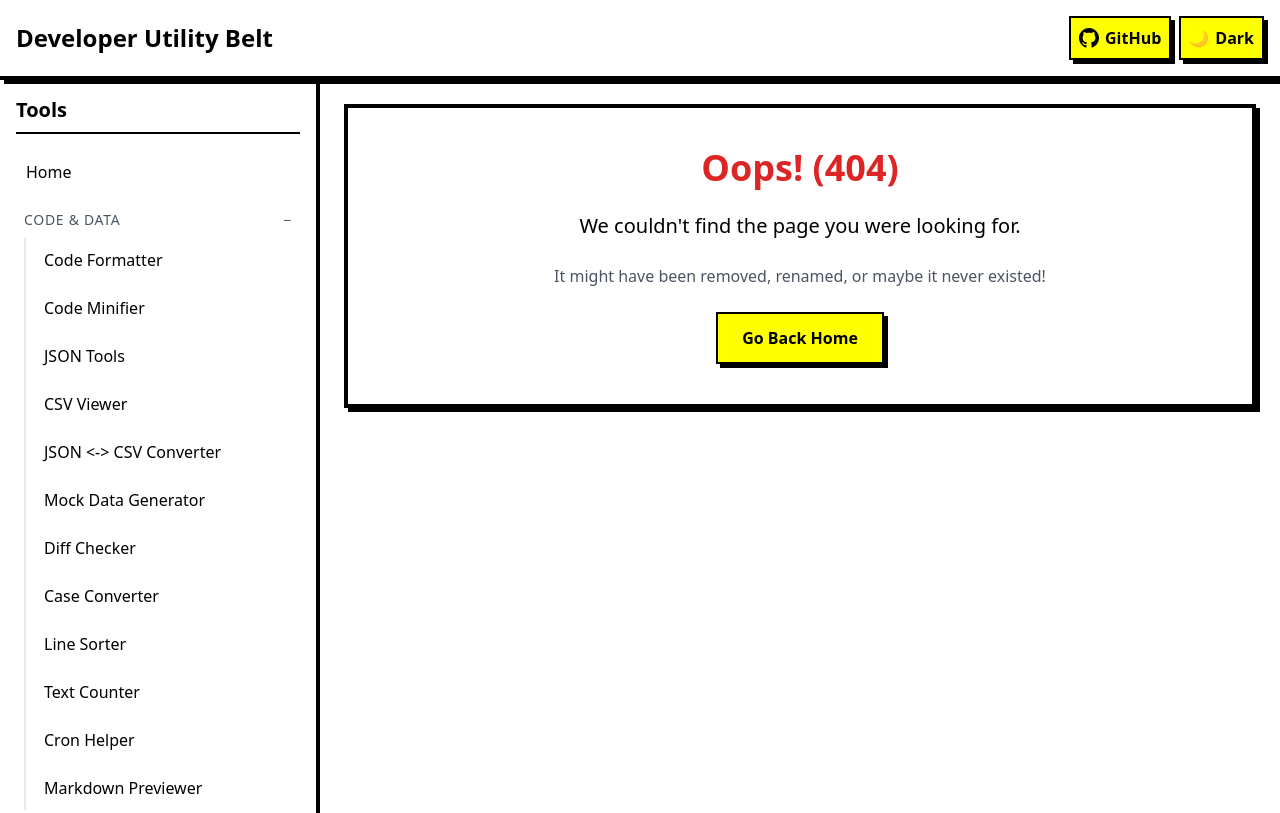
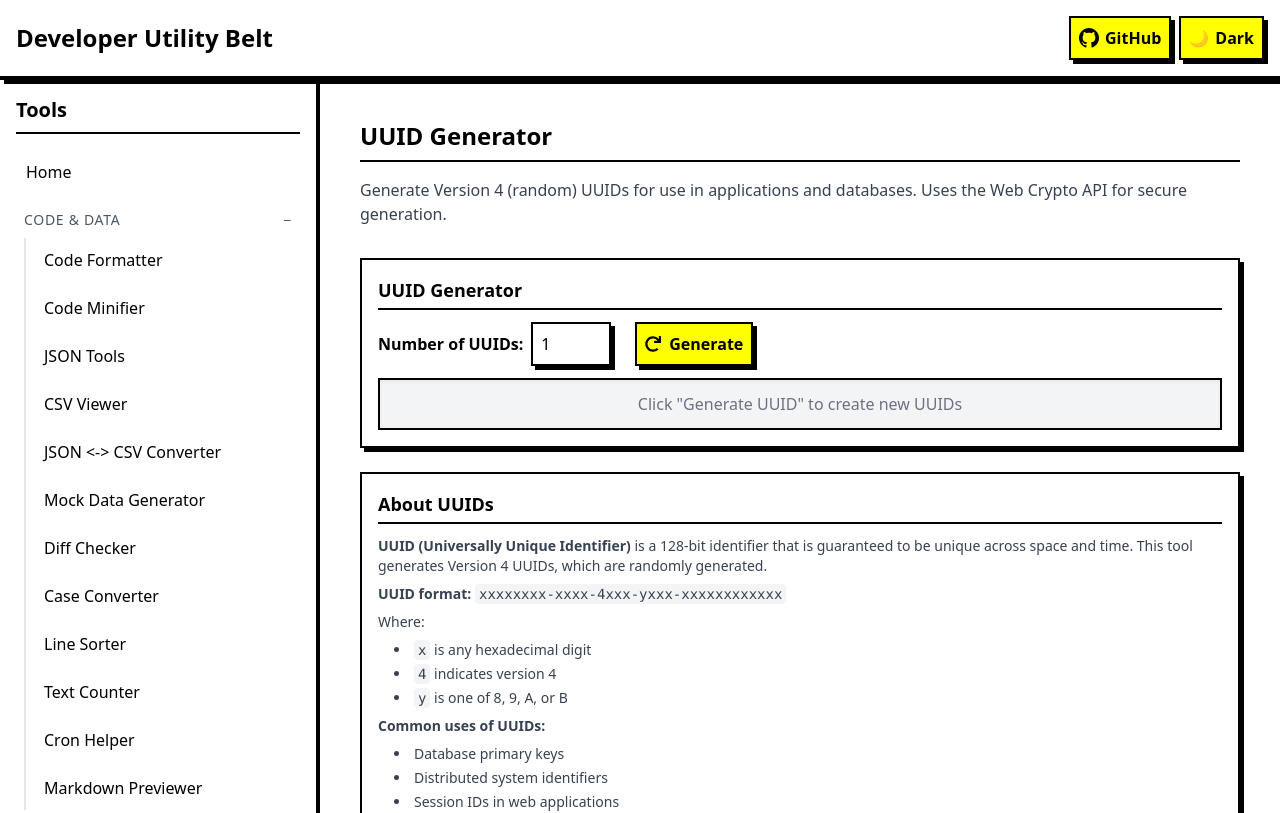
Before and after one commit to iseif/developer-utility-belt, a React (Vite) app: page /uuid-generator in a window 1280 px wide. Shown: the top 813 px of the page. Built offline with nearby package versions, Linux system fonts and the light colour scheme.

Commit message:
added UUID Generator utility

```diff
--- a/src/Router.tsx
+++ b/src/Router.tsx
@@ -29,6 +29,7 @@ import HashGeneratorPage from './pages/HashGeneratorPage';
 import PasswordGeneratorPage from './pages/PasswordGeneratorPage';
 import CronHelperPage from './pages/CronHelperPage';
 import MarkdownPreviewerPage from './pages/MarkdownPreviewerPage';
+import UuidGeneratorPage from './pages/UuidGeneratorPage';
 
 const AppRouter: React.FC = () => {
   return (
@@ -66,6 +67,7 @@ const AppRouter: React.FC = () => {
       <Route path="/password-generator" element={<PasswordGeneratorPage />} />
       <Route path="/cron-helper" element={<CronHelperPage />} />
       <Route path="/markdown-previewer" element={<MarkdownPreviewerPage />} />
+      <Route path="/uuid-generator" element={<UuidGeneratorPage />} />
 
       {/* Add routes for other pages here */}
       <Route path="*" element={<NotFoundPage />} />
--- a/src/data/toolsData.tsx
+++ b/src/data/toolsData.tsx
@@ -9,6 +9,7 @@ import {
   FaDatabase,
   FaEdit,
   FaExchangeAlt,
+  FaFingerprint,
   FaFont,
   FaGlobe,
   FaHashtag,
@@ -172,6 +173,13 @@ export const toolsByCategory: Record<string, Tool[]> = {
         'Generate strong, random passwords based on configurable criteria.',
       icon: <FaLock className="align-middle" />,
     },
+    {
+      name: 'UUID Generator',
+      path: '/uuid-generator',
+      description:
+        'Generate Version 4 (random) UUIDs for use in applications and databases.',
+      icon: <FaFingerprint className="align-middle" />,
+    },
   ],
   'Network & Info': [
     {
--- /dev/null
+++ b/src/pages/UuidGeneratorPage.tsx
@@ -0,0 +1,236 @@
+import React, { useState } from 'react';
+import { FaCopy, FaRedo } from 'react-icons/fa';
+
+const UuidGeneratorPage: React.FC = () => {
+  const [uuids, setUuids] = useState<string[]>([]);
+  const [count, setCount] = useState<number>(1);
+  const [copyStatus, setCopyStatus] = useState<{ [key: number]: string }>({});
+
+  // Check if crypto.randomUUID is available
+  const isRandomUUIDSupported =
+    typeof crypto !== 'undefined' && 'randomUUID' in crypto;
+
+  // Generate UUID using Web Crypto API or fallback
+  const generateUUID = (): string => {
+    if (isRandomUUIDSupported) {
+      return crypto.randomUUID();
+    } else {
+      // Fallback implementation for browsers that don't support crypto.randomUUID()
+      // This is a simplified version of UUID v4 generation
+      return 'xxxxxxxx-xxxx-4xxx-yxxx-xxxxxxxxxxxx'.replace(/[xy]/g, (c) => {
+        const r = (Math.random() * 16) | 0;
+        const v = c === 'x' ? r : (r & 0x3) | 0x8;
+        return v.toString(16);
+      });
+    }
+  };
+
+  // Generate the specified number of UUIDs
+  const handleGenerateUUIDs = () => {
+    const newUuids: string[] = [];
+    for (let i = 0; i < count; i++) {
+      newUuids.push(generateUUID());
+    }
+    setUuids(newUuids);
+    // Reset copy statuses
+    setCopyStatus({});
+  };
+
+  // Copy UUID to clipboard
+  const handleCopyUUID = (uuid: string, index: number) => {
+    navigator.clipboard.writeText(uuid).then(
+      () => {
+        // Update copy status for this specific UUID
+        setCopyStatus((prev) => ({ ...prev, [index]: 'Copied!' }));
+        // Reset after 2 seconds
+        setTimeout(() => {
+          setCopyStatus((prev) => ({ ...prev, [index]: 'Copy' }));
+        }, 2000);
+      },
+      (err) => {
+        console.error('Could not copy text: ', err);
+        setCopyStatus((prev) => ({ ...prev, [index]: 'Failed to copy' }));
+      }
+    );
+  };
+
+  // Copy all UUIDs to clipboard
+  const handleCopyAllUUIDs = () => {
+    if (uuids.length === 0) return;
+
+    const textToCopy = uuids.join('\n');
+    navigator.clipboard.writeText(textToCopy).then(
+      () => {
+        // Update all copy statuses
+        const newCopyStatus: { [key: number]: string } = {};
+        uuids.forEach((_, index) => {
+          newCopyStatus[index] = 'Copied!';
+        });
+        setCopyStatus(newCopyStatus);
+
+        // Reset after 2 seconds
+        setTimeout(() => {
+          const resetCopyStatus: { [key: number]: string } = {};
+          uuids.forEach((_, index) => {
+            resetCopyStatus[index] = 'Copy';
+          });
+          setCopyStatus(resetCopyStatus);
+        }, 2000);
+      },
+      (err) => {
+        console.error('Could not copy text: ', err);
+      }
+    );
+  };
+
+  return (
+    <div className="p-4 space-y-8">
+      <header>
+        <h1 className="text-2xl font-bold border-b-2 border-border-color dark:border-dark-border-color pb-2 mb-4 dark:text-dark-primary-text">
+          UUID Generator
+        </h1>
+        <p className="mb-6 text-gray-700 dark:text-gray-300">
+          Generate Version 4 (random) UUIDs for use in applications and
+          databases. Uses the Web Crypto API for secure generation.
+        </p>
+      </header>
+
+      <div className="space-y-6">
+        <section className="space-y-3 p-4 border-2 border-border-color dark:border-dark-border-color shadow-solid dark:shadow-dark-solid">
+          <h3 className="text-lg font-semibold border-b-2 border-border-color dark:border-dark-border-color pb-1 dark:text-dark-primary-text">
+            UUID Generator
+          </h3>
+
+          <div className="mb-4 flex flex-wrap items-center gap-x-6 gap-y-2">
+            <div className="flex items-center gap-2">
+              <label
+                htmlFor="uuid-count"
+                className="font-semibold dark:text-dark-primary-text"
+              >
+                Number of UUIDs:
+              </label>
+              <input
+                id="uuid-count"
+                type="number"
+                min="1"
+                max="100"
+                value={count}
+                onChange={(e) =>
+                  setCount(
+                    Math.min(100, Math.max(1, parseInt(e.target.value) || 1))
+                  )
+                }
+                className="w-20 p-2 border-2 border-border-color dark:border-dark-border-color bg-primary-bg dark:bg-dark-primary-bg text-primary-text dark:text-dark-primary-text shadow-solid dark:shadow-dark-solid"
+              />
+            </div>
+
+            <button
+              onClick={handleGenerateUUIDs}
+              className="p-2 border-2 border-border-color dark:border-dark-border-color bg-accent dark:bg-sky-900 text-primary-text dark:text-dark-primary-text font-semibold shadow-solid dark:shadow-dark-solid hover:bg-primary-bg dark:hover:bg-sky-700"
+            >
+              <span className="flex items-center">
+                <FaRedo className="mr-2" /> Generate
+              </span>
+            </button>
+
+            {uuids.length > 1 && (
+              <button
+                onClick={handleCopyAllUUIDs}
+                className="p-2 border-2 border-border-color dark:border-dark-border-color bg-gray-200 dark:bg-gray-600 text-primary-text dark:text-dark-primary-text font-semibold shadow-solid dark:shadow-dark-solid hover:bg-gray-300 dark:hover:bg-gray-500"
+              >
+                <span className="flex items-center">
+                  <FaCopy className="mr-2" /> Copy All
+                </span>
+              </button>
+            )}
+          </div>
+
+          {!isRandomUUIDSupported && (
+            <div className="mb-4 p-3 bg-yellow-100 border-2 border-yellow-500 text-yellow-800 dark:bg-yellow-900 dark:text-yellow-100 dark:border-yellow-400">
+              <span className="font-bold">Warning:</span> Your browser doesn't
+              support the modern Web Crypto API for UUID generation. Using a
+              fallback method that may be less secure.
+            </div>
+          )}
+
+          {uuids.length > 0 ? (
+            <div className="space-y-3">
+              {uuids.map((uuid, index) => (
+                <div
+                  key={index}
+                  className="flex flex-col sm:flex-row sm:items-center justify-between p-3 border-2 border-border-color dark:border-dark-border-color bg-gray-100 dark:bg-gray-700 shadow-inner"
+                >
+                  <div className="font-mono text-sm break-all mb-2 sm:mb-0 text-primary-text dark:text-dark-primary-text">
+                    {uuid}
+                  </div>
+                  <button
+                    onClick={() => handleCopyUUID(uuid, index)}
+                    className="flex items-center px-3 py-1 border-2 border-border-color dark:border-dark-border-color bg-gray-200 dark:bg-gray-600 text-primary-text dark:text-dark-primary-text shadow-solid dark:shadow-dark-solid hover:bg-gray-300 dark:hover:bg-gray-500 ml-auto sm:ml-0"
+                  >
+                    <FaCopy className="mr-1" /> {copyStatus[index] || 'Copy'}
+                  </button>
+                </div>
+              ))}
+            </div>
+          ) : (
+            <div className="p-3 border-2 border-border-color dark:border-dark-border-color bg-gray-100 dark:bg-gray-700 text-center text-gray-500 dark:text-gray-400 shadow-inner">
+              Click "Generate UUID" to create new UUIDs
+            </div>
+          )}
+        </section>
+
+        <section className="p-4 border-2 border-border-color dark:border-dark-border-color shadow-solid dark:shadow-dark-solid">
+          <h3 className="text-lg font-semibold border-b-2 border-border-color dark:border-dark-border-color pb-1 mb-3 dark:text-dark-primary-text">
+            About UUIDs
+          </h3>
+          <div className="space-y-2 text-sm text-gray-700 dark:text-gray-300">
+            <p>
+              <strong>UUID (Universally Unique Identifier)</strong> is a 128-bit
+              identifier that is guaranteed to be unique across space and time.
+              This tool generates Version 4 UUIDs, which are randomly generated.
+            </p>
+            <p>
+              <strong>UUID format:</strong>{' '}
+              <code className="bg-gray-100 dark:bg-gray-900 px-1 py-0.5 rounded">
+                xxxxxxxx-xxxx-4xxx-yxxx-xxxxxxxxxxxx
+              </code>
+            </p>
+            <p>Where:</p>
+            <ul className="list-disc list-inside ml-4 space-y-1">
+              <li>
+                <code className="bg-gray-100 dark:bg-gray-900 px-1 py-0.5 rounded">
+                  x
+                </code>{' '}
+                is any hexadecimal digit
+              </li>
+              <li>
+                <code className="bg-gray-100 dark:bg-gray-900 px-1 py-0.5 rounded">
+                  4
+                </code>{' '}
+                indicates version 4
+              </li>
+              <li>
+                <code className="bg-gray-100 dark:bg-gray-900 px-1 py-0.5 rounded">
+                  y
+                </code>{' '}
+                is one of 8, 9, A, or B
+              </li>
+            </ul>
+            <p className="mt-2">
+              <strong>Common uses of UUIDs:</strong>
+            </p>
+            <ul className="list-disc list-inside ml-4 space-y-1">
+              <li>Database primary keys</li>
+              <li>Distributed system identifiers</li>
+              <li>Session IDs in web applications</li>
+              <li>Unique file names</li>
+              <li>Transaction IDs</li>
+            </ul>
+          </div>
+        </section>
+      </div>
+    </div>
+  );
+};
+
+export default UuidGeneratorPage;
```
